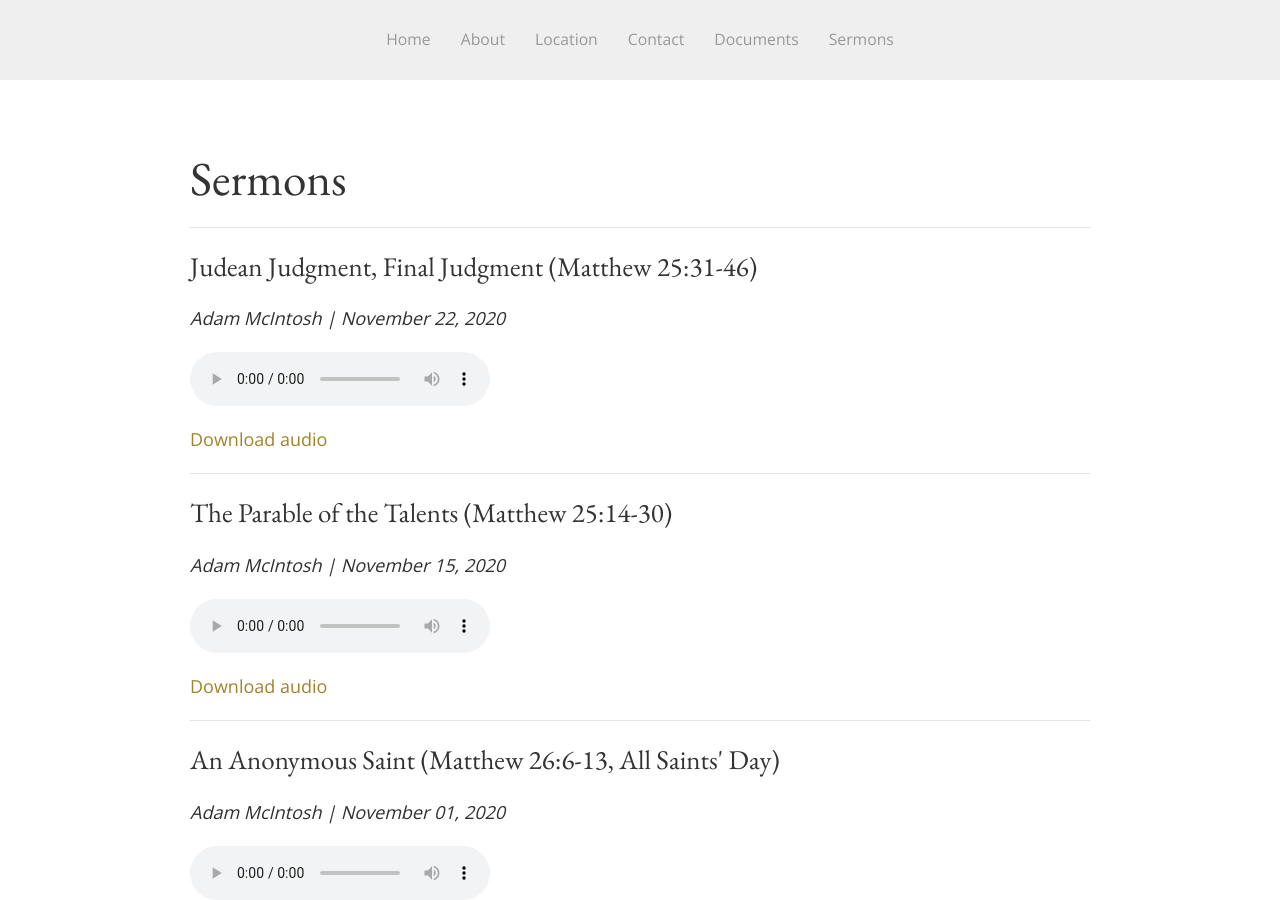
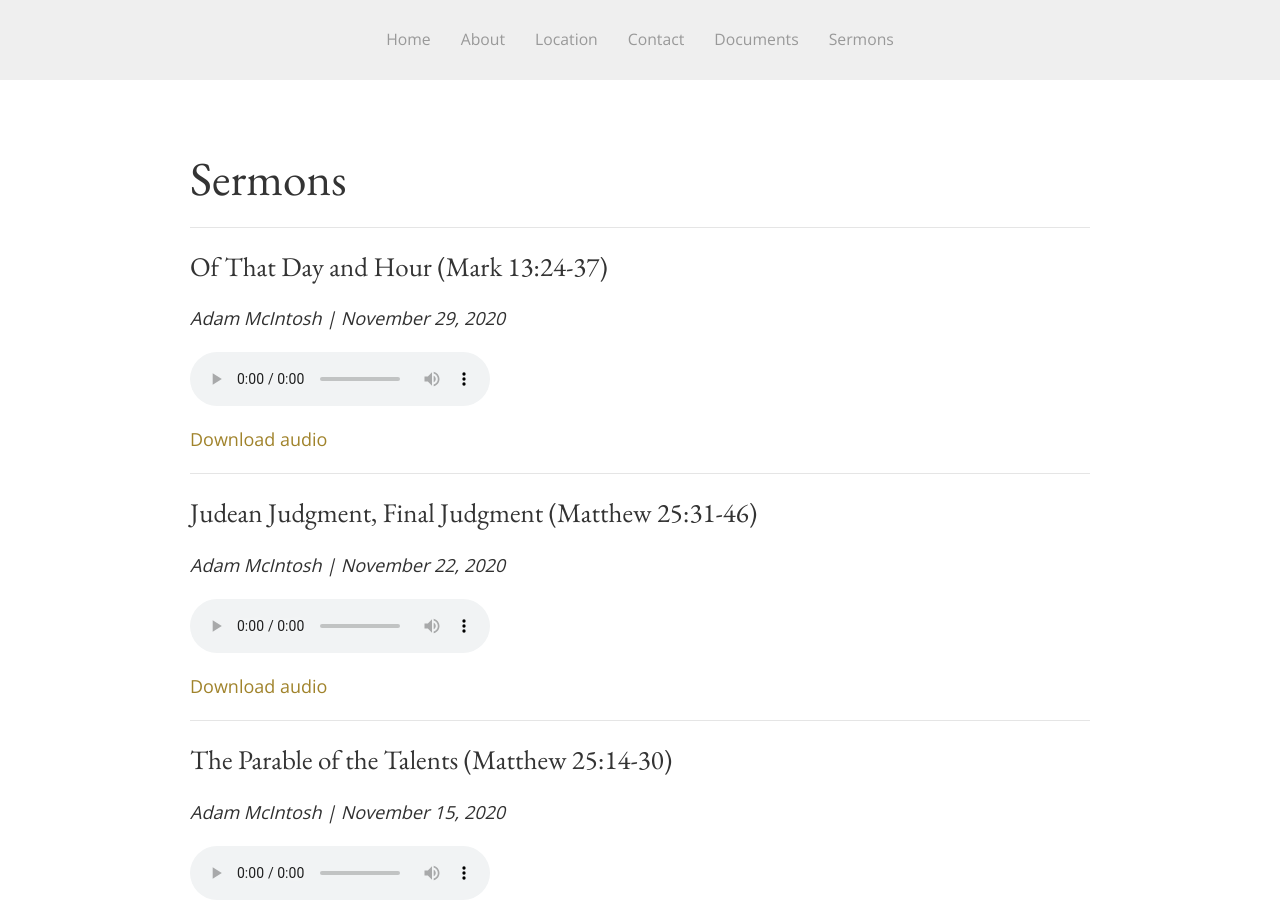
Before and after one commit to SaintDavidsChurch/website, a Jekyll site: the page built from sermons.html, in a window 1280 px wide and 900 px high. Built offline with Jekyll 4.4.1, drawn with Linux system fonts in a browser that asks for light colours.

Commit message:
Updated by InferCMS

```diff
--- a/_data/sermons.yml
+++ b/_data/sermons.yml
@@ -166,3 +166,7 @@
   date: '2020-11-22'
   preacher: Adam McIntosh
   audio_file: https://saintdavids.church/assets/sermons/2020/November/Adam-McIntosh_November22-2020_Matt25.31-46.mp3
+- title: Of That Day and Hour (Mark 13:24-37)
+  date: '2020-11-29'
+  preacher: Adam McIntosh
+  audio_file: https://saintdavids.church/assets/sermons/2020/November/Adam-McIntosh_November29-2020_Mark13.24-37.mp3
```
